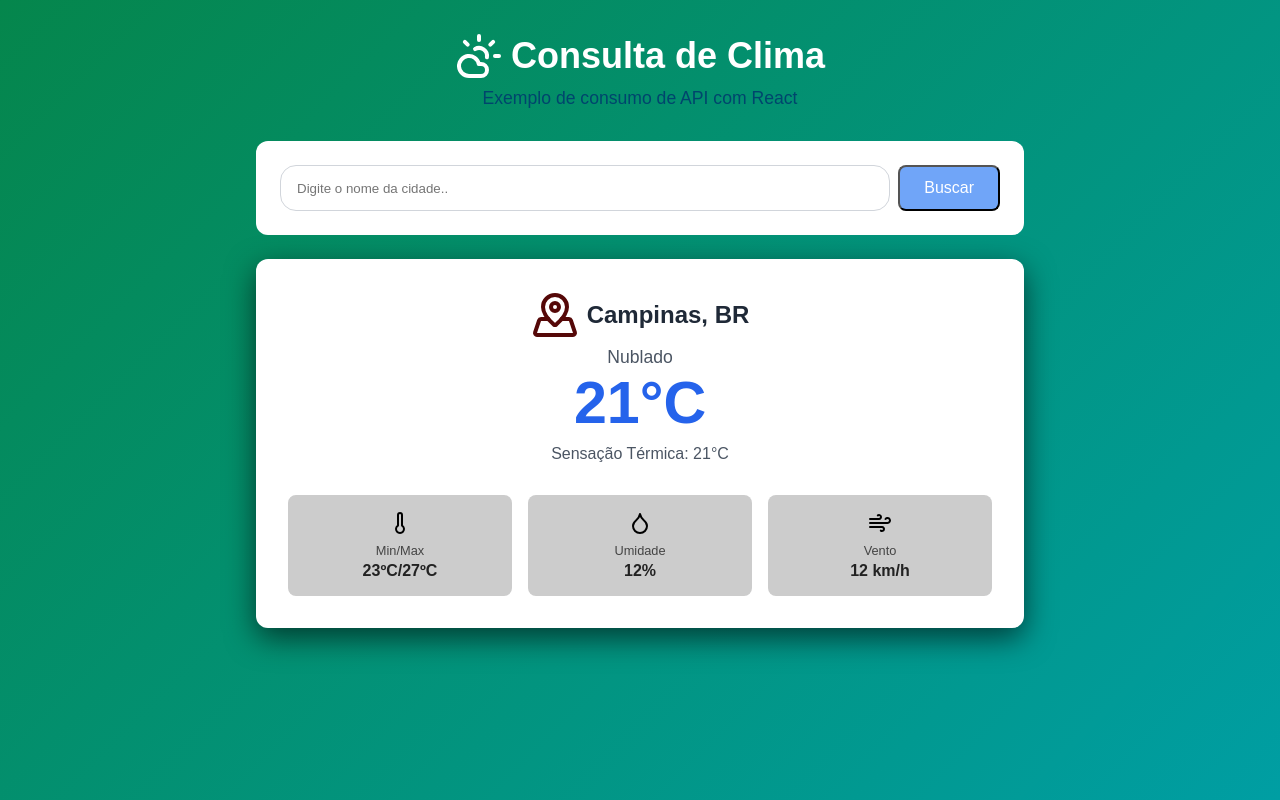
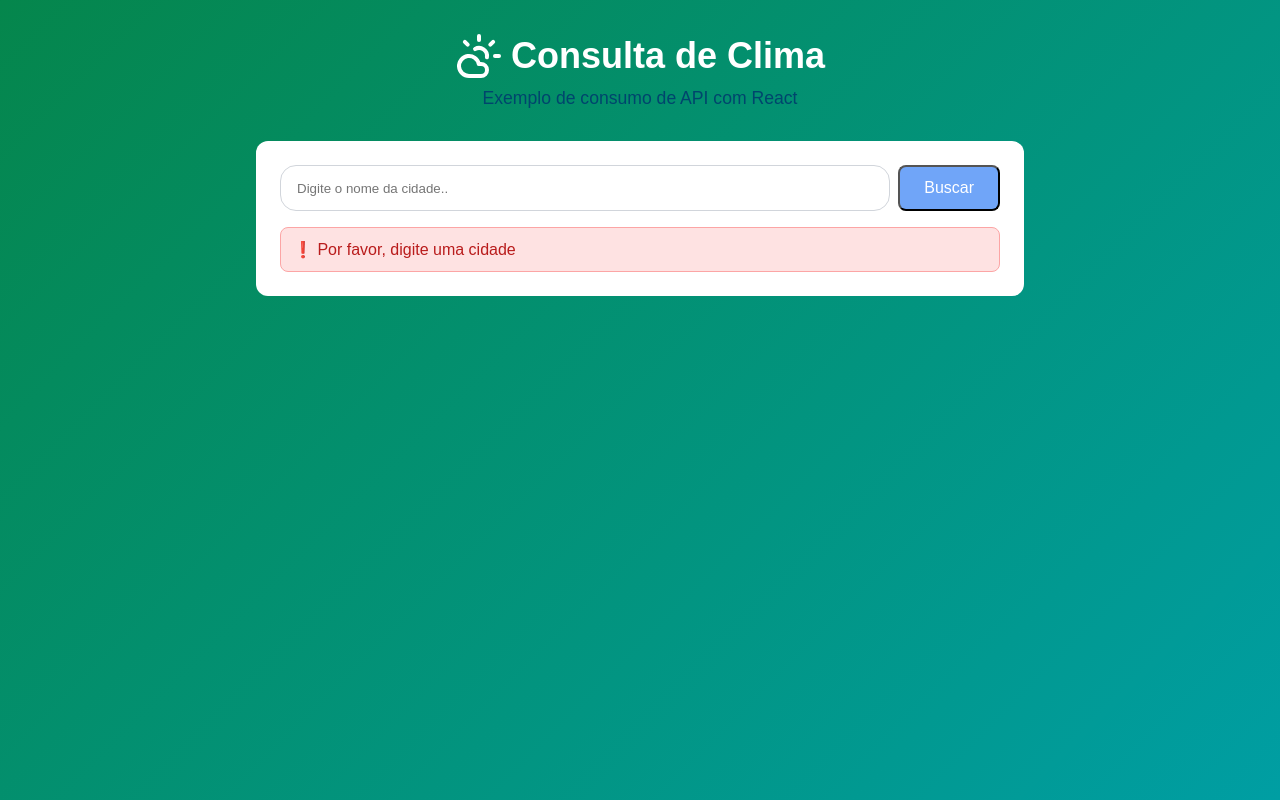
Before and after one commit to TUM-08/clima2c, a React (Vite) app: page / in a window 1280 px wide. Both pictures are taken after a click on the button "Buscar". Built offline with nearby package versions, Linux system fonts and the light colour scheme.

Commit message:
Add files via upload

```diff
--- a/src/App.css
+++ b/src/App.css
@@ -66,6 +66,14 @@ header p{
 .busca-container button:disabled{
   cursor: not-allowed;
   background: #9ca3af;
+}
+.erro-msg{
+margin-top: 16px;
+padding: 12px;
+background: #fee2e2;
+border: 1px solid #fca5a5;
+border-radius: 8px;
+color: #b91c1c;
 }
 #card-resultado{
   background: #fff;
--- a/src/App.jsx
+++ b/src/App.jsx
@@ -12,7 +12,7 @@ function App() {
   const buscarClima = async () => {
     //validação do campo vazio da cidade
     if (!cidade.trim()){
-      setErro('Por favor, digite uma cidade');
+      setErro('❗ Por favor, digite uma cidade');
       return;
     }
 
@@ -23,10 +23,10 @@ function App() {
     try{
       const API_KEY = "50878f4678cd0841144b44b2fca0ccc0";
       const url = `https://api.openweathermap.org/data/2.5/weather?q=${cidade}&appid=${API_KEY}&units=metric&lang=pt_br`;
-      const resposta = await frtch(url)
+      const resposta = await fetch(url)
 
 if(!resposta.ok){
-  throw new Error ('Cidade não encontrada');
+  throw new Error('❗Cidade não encontrada');
 }
 
 const dados = await resposta.json();
@@ -34,7 +34,7 @@ setClima(dados);
 
 
     }catch (error){
-      setErro(erro.mensage);
+      setErro(error.message);
       setClima(null);
     }finally{
       setCarregando(false);
@@ -75,17 +75,20 @@ setClima(dados);
                 {carregando ? "Buscando..." : "Buscar"}
               </button>
             </div>
+            {/* mensagem de erro */}
+            {erro && <div className='erro-msg'>{erro}</div>}
           </div>
 
+          {clima && ( <>
           {/* Resultado do Clima */}
           <div id="card-resultado">
             <div id="cidade-info">
               <div id="cidade-nome">
                 <MapPinned style={{color: '#550808ff'}} size={48} />
-                Campinas, BR
+                {clima.nome}, {clima.sys.country}
               </div>
               <p id="cidade-desc">
-                Nublado
+                {clima.weather[0].description}
               </p>
             </div> {/* Fecha #cidade-desc*/}
 
@@ -139,9 +142,11 @@ setClima(dados);
 
 
           </div> {/* Fecha #card-resultado */}
+            </>)}
 
         </div>
       </div>
+
     </>
   )
 }
```
